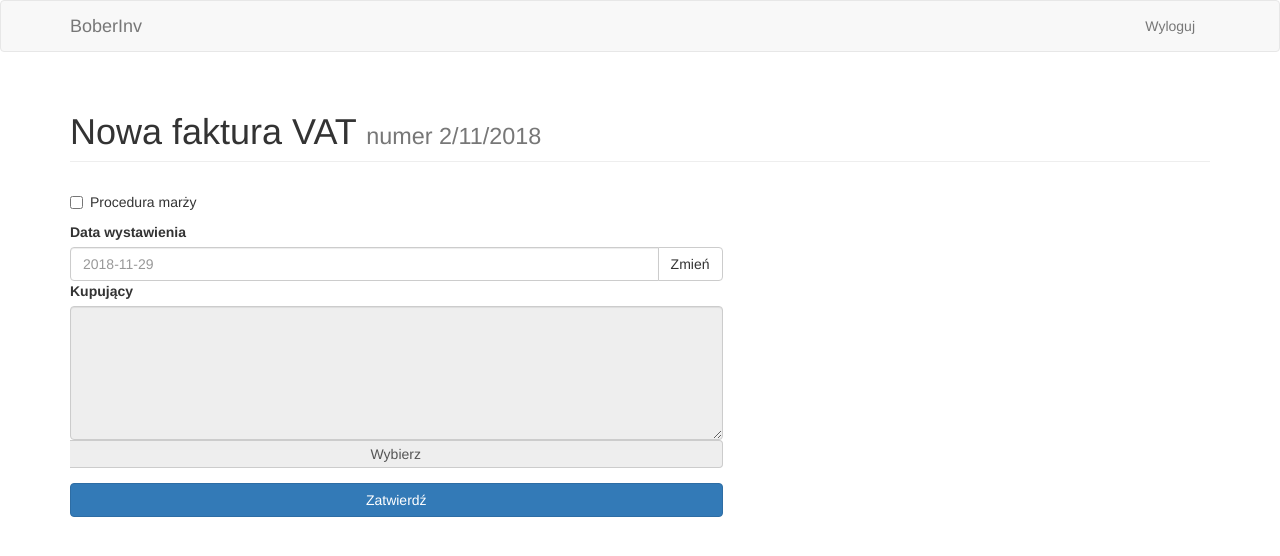
After one commit to boberstarosta/bober-inv, a Flask app: page /new_invoice in a window 1280 px wide. The commit adds this page. Shown: the top 556 px of the page. Run offline with Flask 2, Linux system fonts and the light colour scheme; the visitor is signed in with stand-in values (Sample User, id 1); data comes from the database, SQL or seed files in the repository; some libraries are stand-ins or nearby versions.

Commit message:
working on invoice form

```diff
--- a/app/__init__.py
+++ b/app/__init__.py
@@ -6,6 +6,7 @@ from flask_sqlalchemy import SQLAlchemy
 from flask_migrate import Migrate
 from flask_login import LoginManager
 from flask_bootstrap import Bootstrap
+from flask_wtf.csrf import CSRFProtect
 from config import Config
 
 
@@ -15,6 +16,7 @@ login = LoginManager()
 login.login_view = 'auth.login'
 login.login_message = 'Zaloguj się żeby zobaczyć tą stronę.'
 bootstrap = Bootstrap()
+csrf = CSRFProtect()
 
 
 def create_app(config_class=Config):
@@ -25,6 +27,7 @@ def create_app(config_class=Config):
     migrate.init_app(app, db)
     login.init_app(app)
     bootstrap.init_app(app)
+    csrf.init_app(app)
 
     from app.main import bp as main_bp
     app.register_blueprint(main_bp)
--- a/app/main/routes.py
+++ b/app/main/routes.py
@@ -1,4 +1,4 @@
-from flask import render_template, url_for
+from flask import redirect, render_template, url_for, request
 from flask_login import login_required
 
 from app.main import bp
@@ -9,3 +9,12 @@ from app.main import bp
 @login_required
 def index():
     return render_template('index.html')
+
+
+@bp.route('/new_invoice', methods=['GET', 'POST'])
+@login_required
+def new_invoice():
+    if request.method == 'POST':
+        return redirect(url_for('index'))
+
+    return render_template('edit_invoice.html', header='Nowa faktura VAT')
--- /dev/null
+++ b/app/templates/edit_invoice.html
@@ -0,0 +1,45 @@
+{% extends "base.html" %}
+{% import 'bootstrap/wtf.html' as wtf %}
+
+{% block app_content %}
+
+  <h1 class="page-header">{{ header }} <small>numer <span>2/11/2018</span></small></h1>
+
+  <div class="row">
+    <div class="col-lg-7">
+      <form>
+
+        <div class="checkbox">
+          <label for="dateInput">
+            <input type="checkbox" value=""> Procedura marży
+          </label>
+        </div>
+
+        <label for="dateInput">Data wystawienia</label>
+        <div class="input-group">
+          <input type="text" class="form-control" id="dateInput", placeholder="2018-11-29">
+          <span class="input-group-btn">
+            <button type="button" class="btn btn-default">Zmień</button>
+          </span>
+        </div>
+
+        <label for="buyerDataTextArea">Kupujący</label>
+        <div class="form-group">
+          <textarea class="form-control" rows="6" id="buyerDataTextArea" readonly></textarea>
+          <span class="input-group-addon btn btn-default">Wybierz</span>
+        </div>
+
+        <button class="btn btn-primary btn-block">Zatwierdź</button>
+
+      </form>
+    </div>
+  </div>
+
+{% endblock %}
+
+
+{% block scripts %}
+  {{ super() }}
+  <script>
+  </script>
+{% endblock %}
```
Also changed, not shown: app/templates/index.html (+3 -4 lines).
